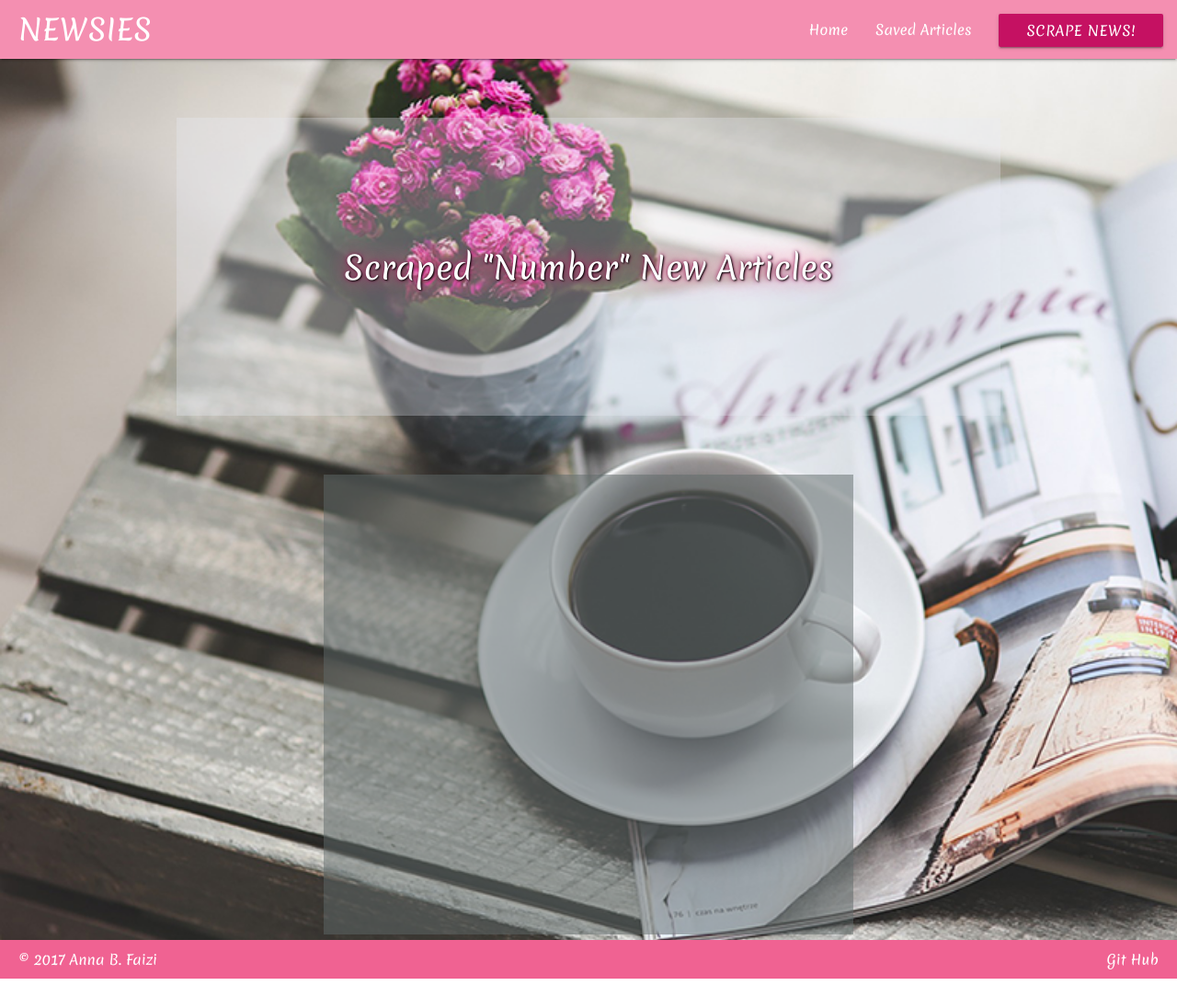
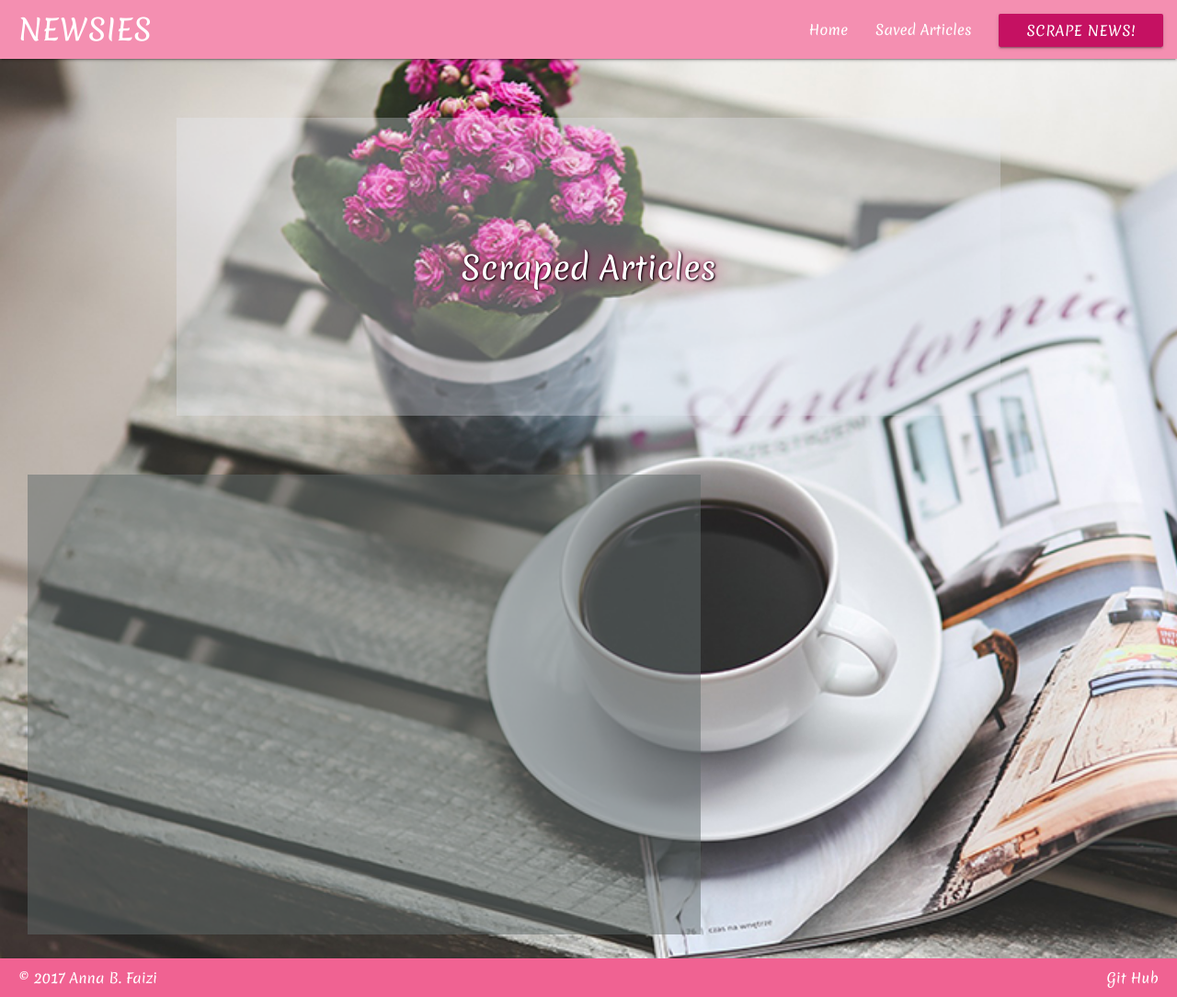
Before and after one commit to annabfaizi/Newsies, a website: page public/articles.html in a window 1280 px wide. Shown: the whole page at 92% size. Drawn offline with nearby package versions, Linux system fonts and the light colour scheme; no server answers.

Commit message:
fixed css

```diff
--- a/public/articles.html
+++ b/public/articles.html
@@ -25,7 +25,7 @@
     </nav>
 
     <div class="container">
-        <h4> Scraped "Number" New Articles</h4>
+        <h4> Scraped Articles</h4>
     </div>
     <div id="wrapper">
       <!-- <h1>Note Scraper</h1> -->
--- a/public/assets/css/style.css
+++ b/public/assets/css/style.css
@@ -38,17 +38,15 @@ p{
 }
 
 #wrapper {
-  width: 960px;
+  width: 100%;
   margin-left: auto;
   margin-right: auto;
-  padding-top: 0;
+  padding: 0px 30px 20px 30px;
   color: white;
   /* font-family: 'Dancing Script', cursive; */
-  /**/
   /*  font-family: 'Courgette', cursive;*/
-  /*  */
   font-family: 'Merienda', cursive;
-  text-align: center;
+  text-align: left;
 }
 #articles {
   padding-left: 20px;
@@ -75,6 +73,7 @@ p{
 
 h2 {
   color: white;
+  text-shadow: 1px 1px 2px #000000, 0 0 25px #ff4081, 0 0 5px #880e4f;
 }
 textarea, input {
   display: block;
```
